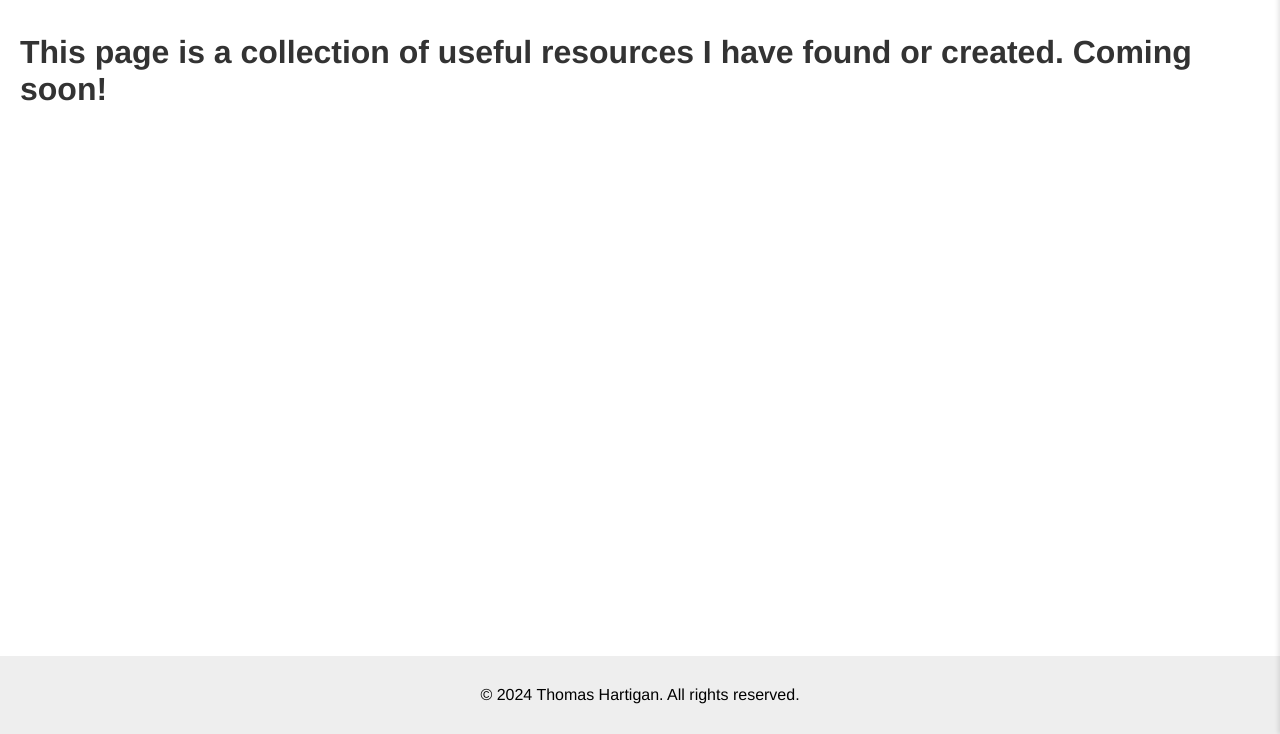
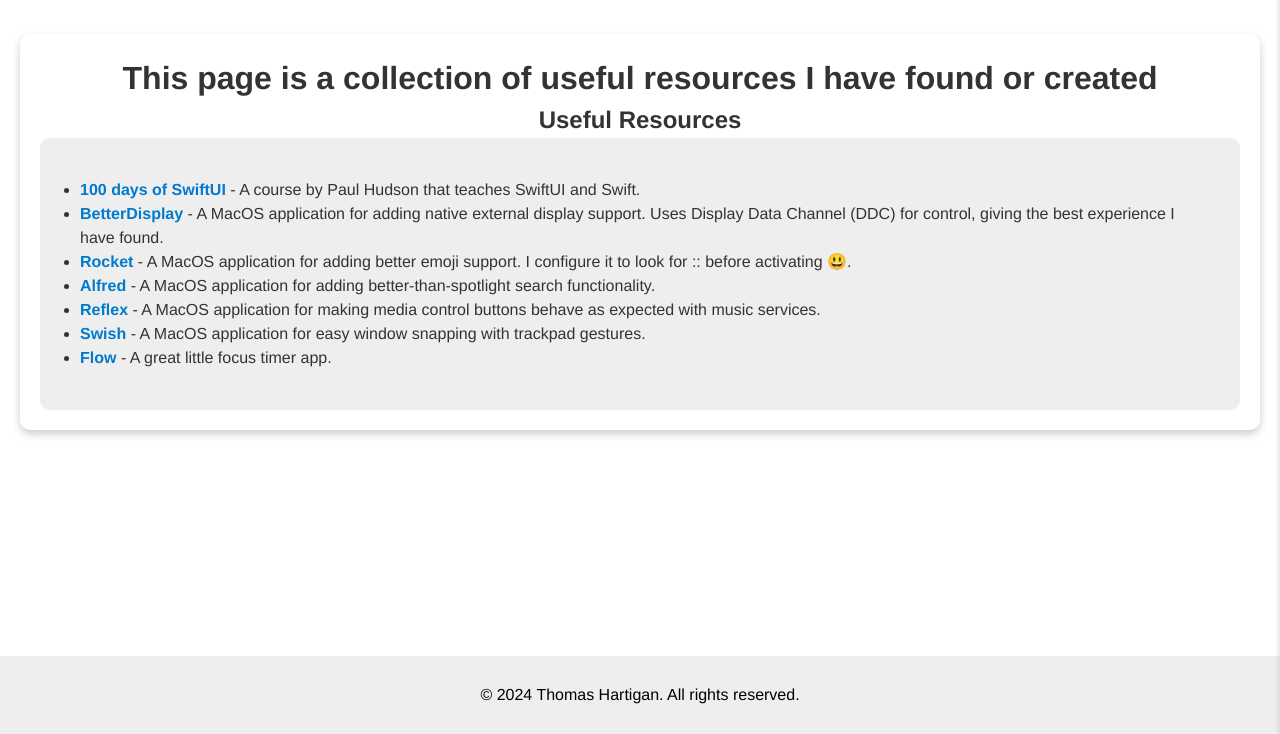
Before and after one commit to THartigan/THartigan, a plain HTML site: page misc.html in a window 1280 px wide. Shown: the part 66-800 px from the top of the page. Drawn offline with Linux system fonts and the light colour scheme.

Commit message:
Small fix in HWS and addition of useful resources in misc

```diff
--- a/misc.html
+++ b/misc.html
@@ -44,7 +44,24 @@
 
   <!-- Main Content -->
   <main>
-    <h1>This page is a collection of useful resources I have found or created. Coming soon!</h1>
+
+    <div class="project-card-2">
+      <h1>This page is a collection of useful resources I have found or created</h1>
+      <h2>Useful Resources</h2>
+      <div class="gray-background-list">
+
+        <ul>
+          <li> <a href="https://www.hackingwithswift.com/100/swiftui">100 days of SwiftUI</a> - A course by Paul Hudson that teaches SwiftUI and Swift.</li>
+          <li> <a href="https://github.com/waydabber/BetterDisplay">BetterDisplay</a> - A MacOS application for adding native external display support. Uses Display Data Channel (DDC) for control, giving the best experience I have found.</li>
+          <li> <a href="https://matthewpalmer.net/rocket/">Rocket</a> - A MacOS application for adding better emoji support. I configure it to look for :: before activating 😃.</li>
+          <li> <a href="https://www.alfredapp.com/">Alfred</a> - A MacOS application for adding better-than-spotlight search functionality.</li>
+          <li> <a href="https://stuntsoftware.com/reflex/">Reflex</a> - A MacOS application for making media control buttons behave as expected with music services.</li>
+          <li> <a href="https://highlyopinionated.co/swish/">Swish</a> - A MacOS application for easy window snapping with trackpad gestures.</li>
+          <li> <a href="https://www.flow.app/features">Flow</a> - A great little focus timer app.</li>
+
+        </ul>
+      </div>
+
   </main>
 
 
```
Also changed, not shown: HWS.html (+1 -1 lines).
